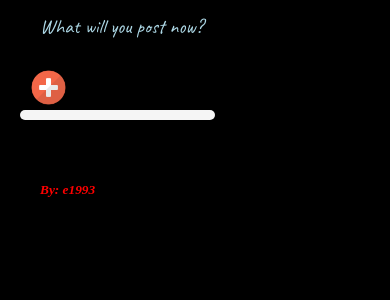
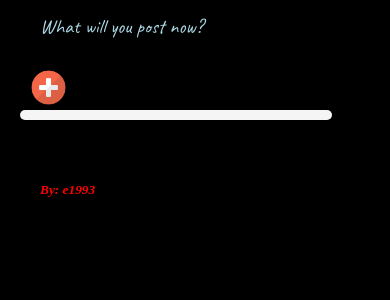
Before and after one commit to erickrh/elephant, a Django app: template blog/templates/blog/post_detail.html in a window 390 px wide. Shown: the part 213-513 px from the top of the page. Run offline with Django 3.2, Linux system fonts and the light colour scheme; the template is opened without the code that fills it, so the values that code supplies are empty; some web fonts are replaced.

Commit message:
Changes on the responsive code.

```diff
--- a/blog/static/css/elephant.css
+++ b/blog/static/css/elephant.css
@@ -152,10 +152,24 @@ footer{
     section{
         width: 100%;
     }
+
+    .post_separator{
+        width: 80%;
+        height: auto;
+    }
 }
 
 @media screen and (max-width: 400px){
     .contenedor{
         width: 100%;
     }
+
+    section{
+        width: 100%;
+    }
+
+    .post_separator{
+        width: 80%;
+        height: auto;
+    }
 }
```
